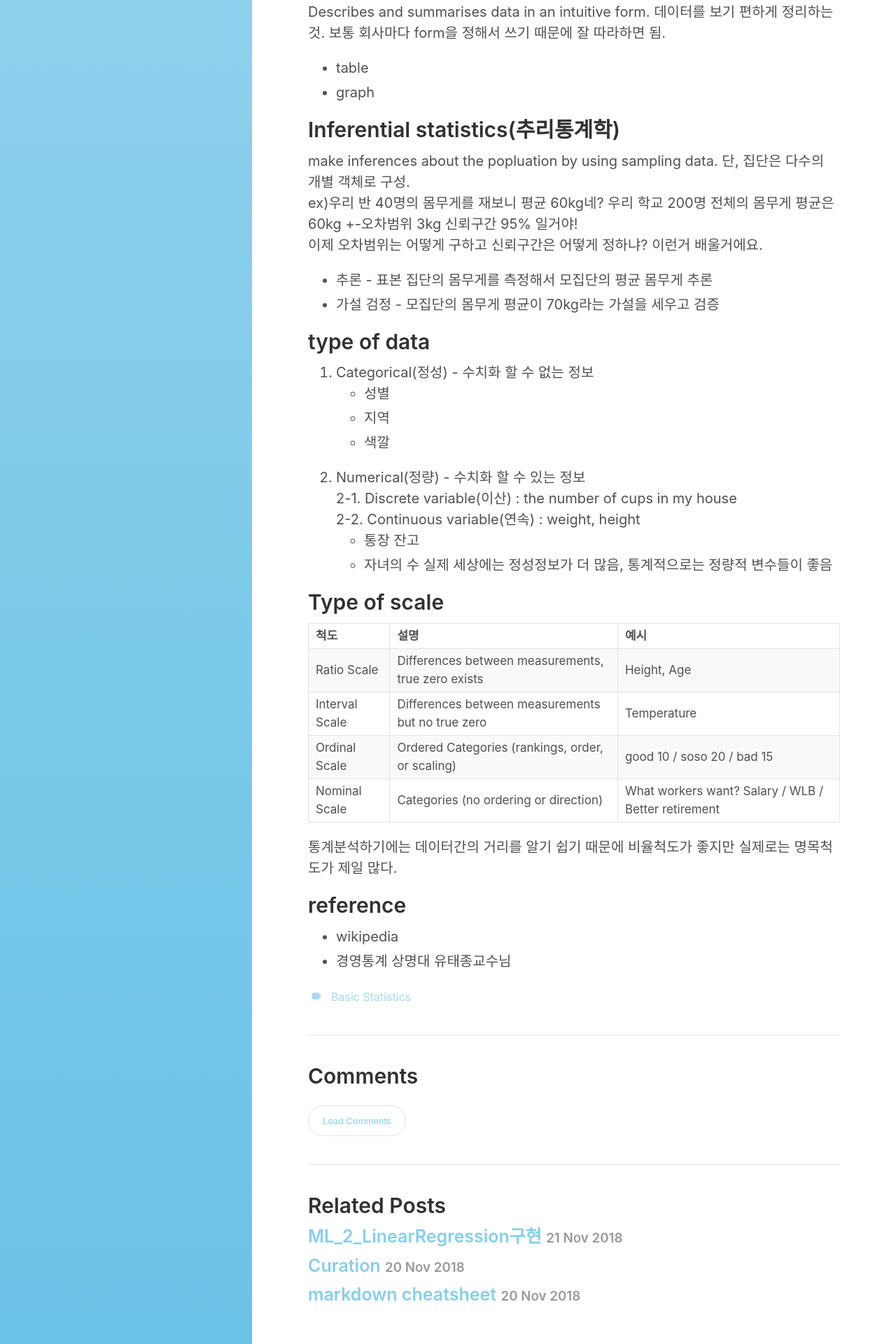
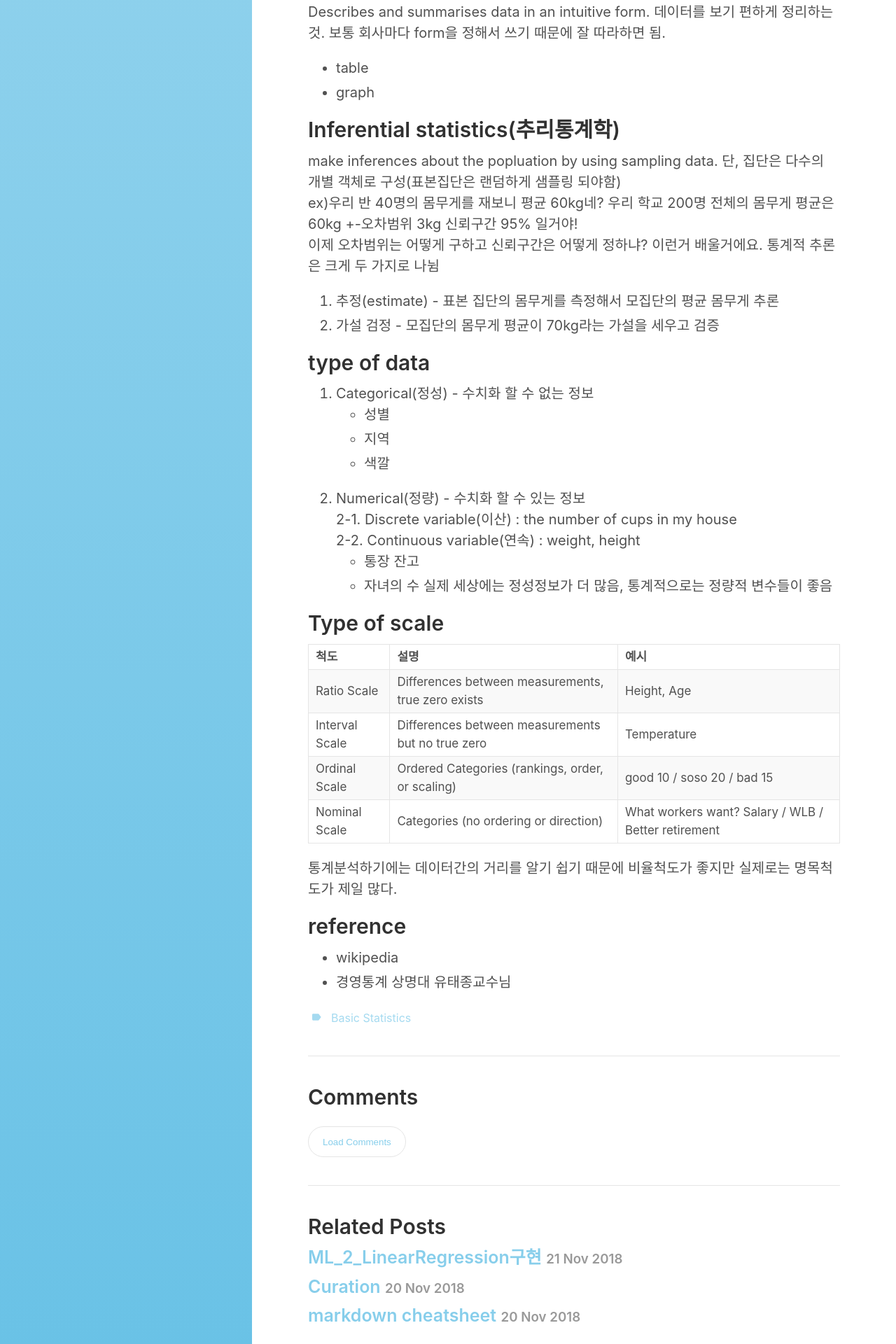
Before and after one commit to vlufoot/vlufoot.github.io, a Jekyll site: the page built from _posts/statistics/2018-10-19-biz_statistics_1.md, in a window 1280 px wide. Shown: the part 1388-3308 px from the top of the page at 70% size. Built offline with Jekyll 4.4.1, drawn with Linux system fonts in a browser that asks for light colours.

Commit message:
Update 2018-10-19-biz_statistics_1.md

```diff
--- a/_posts/statistics/2018-10-19-biz_statistics_1.md
+++ b/_posts/statistics/2018-10-19-biz_statistics_1.md
@@ -57,12 +57,12 @@ Describes and summarises data in an intuitive form. 데이터를 보기 편하
 
 ## Inferential statistics(추리통계학)
 
-make inferences about the popluation by using sampling data. 단, 집단은 다수의 개별 객체로 구성.
+make inferences about the popluation by using sampling data. 단, 집단은 다수의 개별 객체로 구성(표본집단은 랜덤하게 샘플링 되야함)
 ex)우리 반 40명의 몸무게를 재보니 평균 60kg네? 우리 학교 200명 전체의 몸무게 평균은 60kg +-오차범위 3kg 신뢰구간 95% 일거야!
-이제 오차범위는 어떻게 구하고 신뢰구간은 어떻게 정하냐? 이런거 배울거에요.
+이제 오차범위는 어떻게 구하고 신뢰구간은 어떻게 정하냐? 이런거 배울거에요. 통계적 추론은 크게 두 가지로 나뉨
 
-* 추론 - 표본 집단의 몸무게를 측정해서 모집단의 평균 몸무게 추론
-* 가설 검정 - 모집단의 몸무게 평균이 70kg라는 가설을 세우고 검증
+1. 추정(estimate) - 표본 집단의 몸무게를 측정해서 모집단의 평균 몸무게 추론
+2. 가설 검정 - 모집단의 몸무게 평균이 70kg라는 가설을 세우고 검증
 
 <!--more-->
 
```
